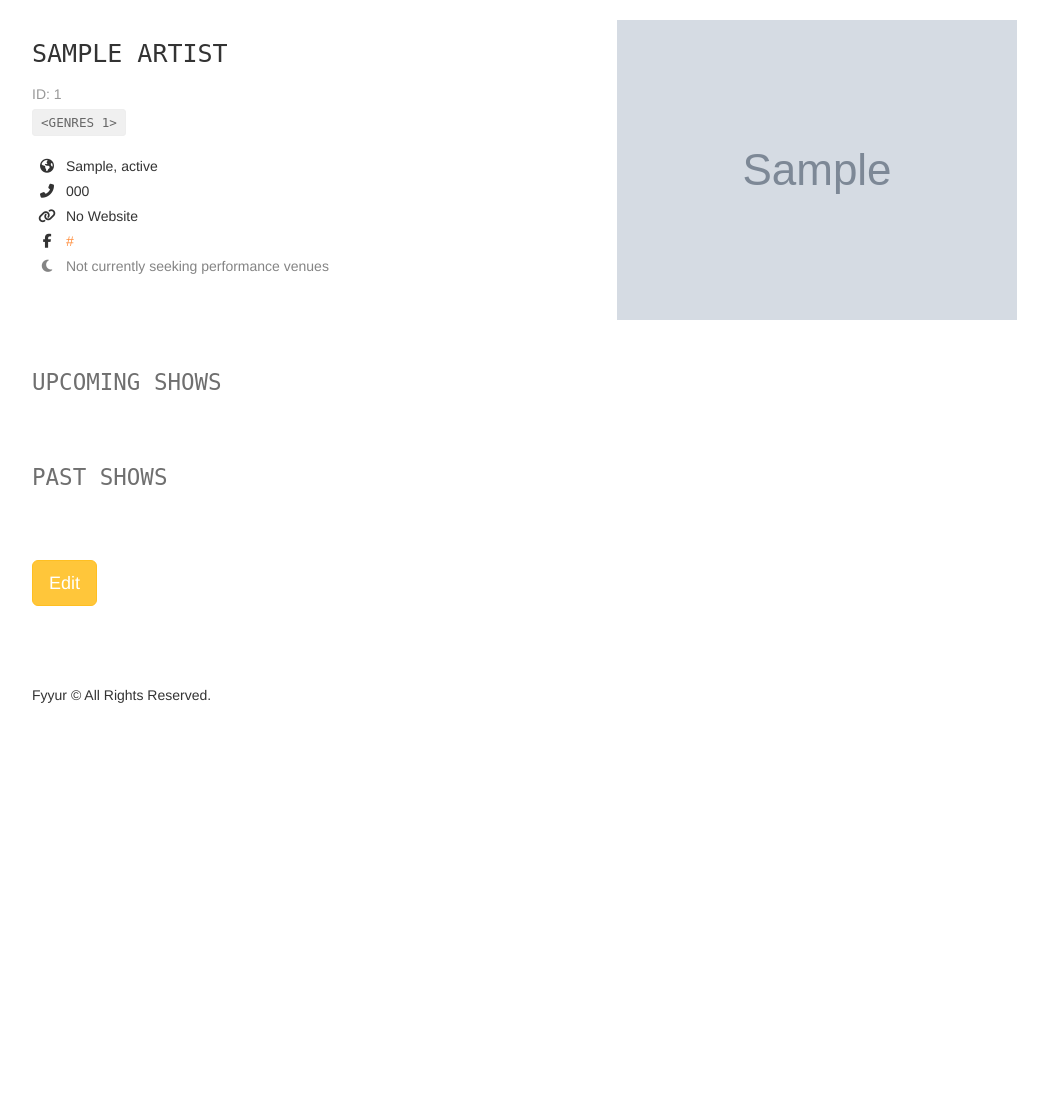
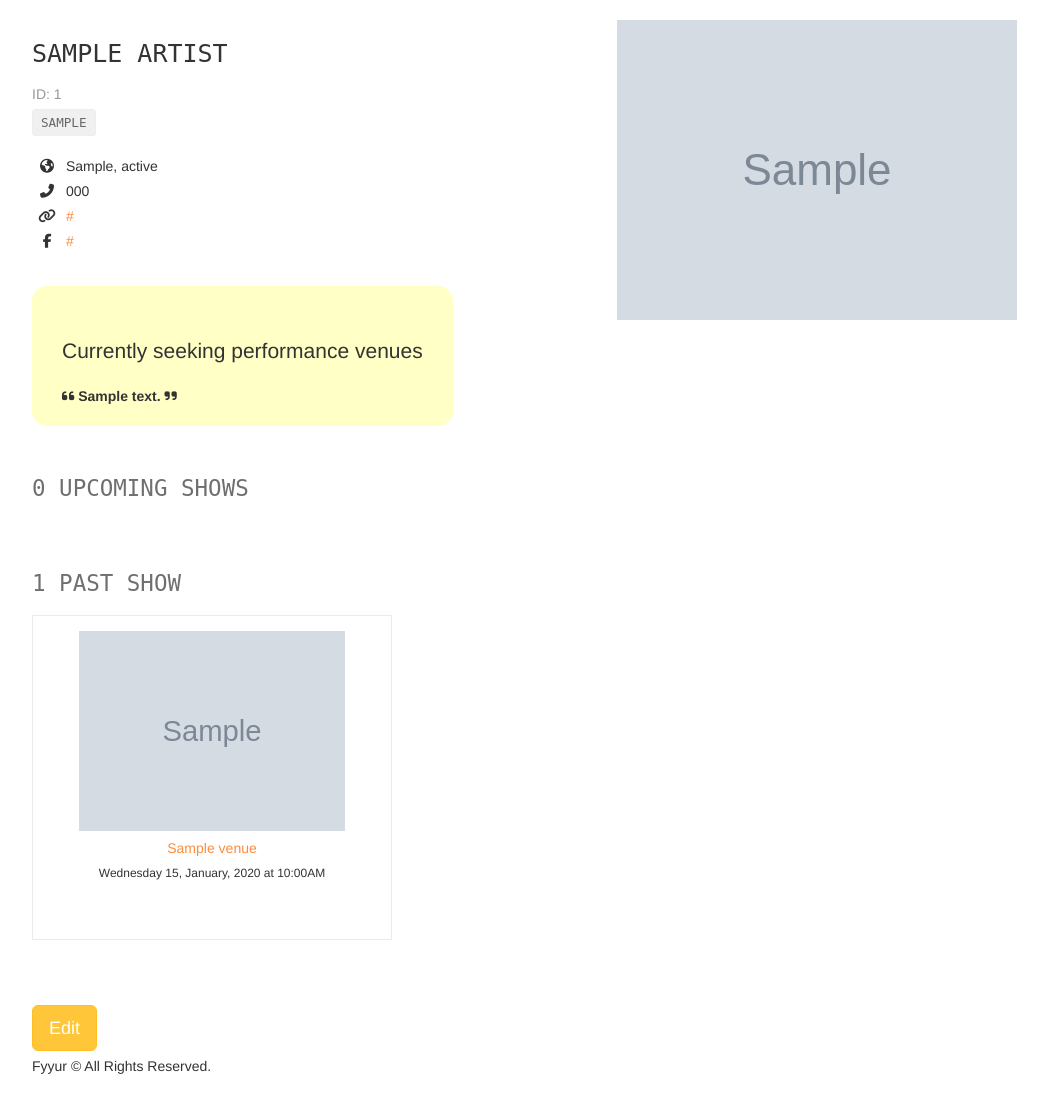
Before and after one commit to MAlhussaini/Shows_and_Venues, a Flask app: page /artists/1 in a window 1280 px wide. Shown: the part 60-1156 px from the top of the page, without its empty margins (38-1086 px from the left). Before the commit the page ends 763 px from the top, so only its background shows below. Run offline with Flask 2, Linux system fonts and the light colour scheme; tables that the repository leaves empty hold one stand-in row (values such as "Sample post"); grey boxes marked "Sample" are stand-in pictures; some libraries are stand-ins or nearby versions.

Commit message:
Completed the artist show

```diff
--- a/app.py
+++ b/app.py
@@ -265,93 +265,17 @@ def search_artists():
 
     return render_template('pages/search_artists.html', results=response, search_term=search_term, count=count)
 
-# TODO
+# *Completed*
 @app.route('/artists/<int:artist_id>')
 def show_artist(artist_id):
-  # shows the artist page with the given artist_id
-  # TODO: replace with real artist data from the artist table, using artist_id
-  data1={
-    "id": 1,
-    "name": "Guns N Petals",
-    "genres": ["Rock n Roll"],
-    "city": "San Francisco",
-    "state": "CA",
-    "phone": "326-123-5000",
-    "website": "https://www.gunsnpetalsband.com",
-    "facebook_link": "https://www.facebook.com/GunsNPetals",
-    "seeking_venue": True,
-    "seeking_description": "Looking for shows to perform at in the San Francisco Bay Area!",
-    "image_link": "https://images.unsplash.com/photo-1549213783-8284d0336c4f?ixlib=rb-1.2.1&ixid=eyJhcHBfaWQiOjEyMDd9&auto=format&fit=crop&w=300&q=80",
-    "past_shows": [{
-      "venue_id": 1,
-      "venue_name": "The Musical Hop",
-      "venue_image_link": "https://images.unsplash.com/photo-1543900694-133f37abaaa5?ixlib=rb-1.2.1&ixid=eyJhcHBfaWQiOjEyMDd9&auto=format&fit=crop&w=400&q=60",
-      "start_time": "2019-05-21T21:30:00.000Z"
-    }],
-    "upcoming_shows": [],
-    "past_shows_count": 1,
-    "upcoming_shows_count": 0,
-  }
-  data2={
-    "id": 2,
-    "name": "Matt Quevedo",
-    "genres": ["Jazz"],
-    "city": "New York",
-    "state": "NY",
-    "phone": "300-400-5000",
-    "facebook_link": "https://www.facebook.com/mattquevedo923251523",
-    "seeking_venue": False,
-    "image_link": "https://images.unsplash.com/photo-1495223153807-b916f75de8c5?ixlib=rb-1.2.1&ixid=eyJhcHBfaWQiOjEyMDd9&auto=format&fit=crop&w=334&q=80",
-    "past_shows": [{
-      "venue_id": 3,
-      "venue_name": "Park Square Live Music & Coffee",
-      "venue_image_link": "https://images.unsplash.com/photo-1485686531765-ba63b07845a7?ixlib=rb-1.2.1&ixid=eyJhcHBfaWQiOjEyMDd9&auto=format&fit=crop&w=747&q=80",
-      "start_time": "2019-06-15T23:00:00.000Z"
-    }],
-    "upcoming_shows": [],
-    "past_shows_count": 1,
-    "upcoming_shows_count": 0,
-  }
-  data3={
-    "id": 3,
-    "name": "The Wild Sax Band",
-    "genres": ["Jazz", "Classical"],
-    "city": "San Francisco",
-    "state": "CA",
-    "phone": "432-325-5432",
-    "seeking_venue": False,
-    "image_link": "https://images.unsplash.com/photo-1558369981-f9ca78462e61?ixlib=rb-1.2.1&ixid=eyJhcHBfaWQiOjEyMDd9&auto=format&fit=crop&w=794&q=80",
-    "past_shows": [],
-    "upcoming_shows": [{
-      "venue_id": 3,
-      "venue_name": "Park Square Live Music & Coffee",
-      "venue_image_link": "https://images.unsplash.com/photo-1485686531765-ba63b07845a7?ixlib=rb-1.2.1&ixid=eyJhcHBfaWQiOjEyMDd9&auto=format&fit=crop&w=747&q=80",
-      "start_time": "2035-04-01T20:00:00.000Z"
-    }, {
-      "venue_id": 3,
-      "venue_name": "Park Square Live Music & Coffee",
-      "venue_image_link": "https://images.unsplash.com/photo-1485686531765-ba63b07845a7?ixlib=rb-1.2.1&ixid=eyJhcHBfaWQiOjEyMDd9&auto=format&fit=crop&w=747&q=80",
-      "start_time": "2035-04-08T20:00:00.000Z"
-    }, {
-      "venue_id": 3,
-      "venue_name": "Park Square Live Music & Coffee",
-      "venue_image_link": "https://images.unsplash.com/photo-1485686531765-ba63b07845a7?ixlib=rb-1.2.1&ixid=eyJhcHBfaWQiOjEyMDd9&auto=format&fit=crop&w=747&q=80",
-      "start_time": "2035-04-15T20:00:00.000Z"
-    }],
-    "past_shows_count": 0,
-    "upcoming_shows_count": 3,
-  }
-  data = list(filter(lambda d: d['id'] == artist_id, [data1, data2, data3]))[0]
   artist = Artists.query.get(artist_id)
-
-  return render_template('pages/show_artist.html', artist=artist)
   now = datetime.now()
-  data = db.session.query(ShowsList,Artists).join(Artists).filter(ShowsList.artist_id==artist_id)
+  data = db.session.query(ShowsList,Venues).join(Venues).filter(ShowsList.artist_id==artist_id)
   past_shows = data.filter(ShowsList.event_time<now)
   upcoming_shows = data.filter(ShowsList.event_time>=now)
 
-  return render_template('pages/show_venue.html',
-                         venue=venue,
+  return render_template('pages/show_artist.html',
+                         artist=artist,
                          past_shows_count = past_shows.count(),
                          past_shows = past_shows.all(),
                          upcoming_shows_count = upcoming_shows.count(),
--- a/templates/pages/show_artist.html
+++ b/templates/pages/show_artist.html
@@ -1,6 +1,4 @@
-{% extends 'layouts/main.html' %}
-{% block title %}{{ artist.name }} | Artist{% endblock %}
-{% block content %}
+{% extends 'layouts/main.html' %} {% block title %}{{ artist.name }} | Artist{% endblock %} {% block content %}
 <div class="row">
     <div class="col-sm-6">
         <h1 class="monospace">
@@ -11,8 +9,7 @@
         </p>
         <div class="genres">
             {% for genre in artist.genres %}
-			<span class="genre">{{ genre }}</span>
-			{% endfor %}
+            <span class="genre">{{ genre.genres }}</span> {% endfor %}
         </div>
         <p>
             <i class="fas fa-globe-americas"></i> {{ artist.city }}, {{ artist.state }}
@@ -21,16 +18,16 @@
             <i class="fas fa-phone-alt"></i> {% if artist.phone %}{{ artist.phone }}{% else %}No Phone{% endif %}
         </p>
         <p>
-			<i class="fas fa-link"></i> {% if artist.website %}<a href="{{ artist.website }}" target="_blank">{{ artist.website }}</a>{% else %}No Website{% endif %}
+            <i class="fas fa-link"></i> {% if artist.website_link %}<a href="{{ artist.website_link }}" target="_blank">{{ artist.website_link }}</a>{% else %}No Website{% endif %}
         </p>
         <p>
             <i class="fab fa-facebook-f"></i> {% if artist.facebook_link %}<a href="{{ artist.facebook_link }}" target="_blank">{{ artist.facebook_link }}</a>{% else %}No Facebook Link{% endif %}
         </p>
-		{% if artist.seeking_venue %}
+        {% if artist.venue_hunting %}
         <div class="seeking">
             <p class="lead">Currently seeking performance venues</p>
             <div class="description">
-				<i class="fas fa-quote-left"></i> {{ artist.seeking_description }} <i class="fas fa-quote-right"></i>
+                <i class="fas fa-quote-left"></i> {{ artist.venue_description }} <i class="fas fa-quote-right"></i>
             </div>
         </div>
         {% else %}
@@ -40,38 +37,36 @@
         {% endif %}
     </div>
     <div class="col-sm-6">
-		<img src="{{ artist.image_link }}" alt="Venue Image" />
+        <img src="{{ artist.image_link }}" alt="Artist Image" />
     </div>
 </div>
 <section>
-	<h2 class="monospace">{{ artist.upcoming_shows_count }} Upcoming {% if artist.upcoming_shows_count == 1 %}Show{% else %}Shows{% endif %}</h2>
+    <h2 class="monospace">{{ upcoming_shows_count }} Upcoming {% if upcoming_shows_count == 1 %}Show{% else %}Shows{% endif %}</h2>
     <div class="row">
-		{%for show in artist.upcoming_shows %}
+        {%for show,venue in upcoming_shows %}
         <div class="col-sm-4">
             <div class="tile tile-show">
-				<img src="{{ show.venue_image_link }}" alt="Show Venue Image" />
-				<h5><a href="/venues/{{ show.venue_id }}">{{ show.venue_name }}</a></h5>
-				<h6>{{ show.start_time|datetime('full') }}</h6>
+                <img src="{{ venue.image_link }}" alt="Show Venue Image" />
+                <h5><a href="/venues/{{ venue.id }}">{{ venue.name }}</a></h5>
+                <h6>{{ show.event_time|datetime('full') }}</h6>
             </div>
         </div>
         {% endfor %}
     </div>
 </section>
 <section>
-	<h2 class="monospace">{{ artist.past_shows_count }} Past {% if artist.past_shows_count == 1 %}Show{% else %}Shows{% endif %}</h2>
+    <h2 class="monospace">{{ past_shows_count }} Past {% if past_shows_count == 1 %}Show{% else %}Shows{% endif %}</h2>
     <div class="row">
-		{%for show in artist.past_shows %}
+        {%for show,venue in past_shows %}
         <div class="col-sm-4">
             <div class="tile tile-show">
-				<img src="{{ show.venue_image_link }}" alt="Show Venue Image" />
-				<h5><a href="/venues/{{ show.venue_id }}">{{ show.venue_name }}</a></h5>
-				<h6>{{ show.start_time|datetime('full') }}</h6>
+                <img src="{{ venue.image_link }}" alt="Show Venue Image" />
+                <h5><a href="/venues/{{ venue.id }}">{{ venue.name }}</a></h5>
+                <h6>{{ show.event_time|datetime('full') }}</h6>
             </div>
         </div>
         {% endfor %}
     </div>
 </section>
 
-<a href="/artists/{{ artist.id }}/edit"><button class="btn btn-primary btn-lg">Edit</button></a>
-
-{% endblock %}
+<a href="/artists/{{ artist.id }}/edit"><button class="btn btn-primary btn-lg">Edit</button></a> {% endblock %}
```
Lines whose indentation alone changed are shown as unchanged.
